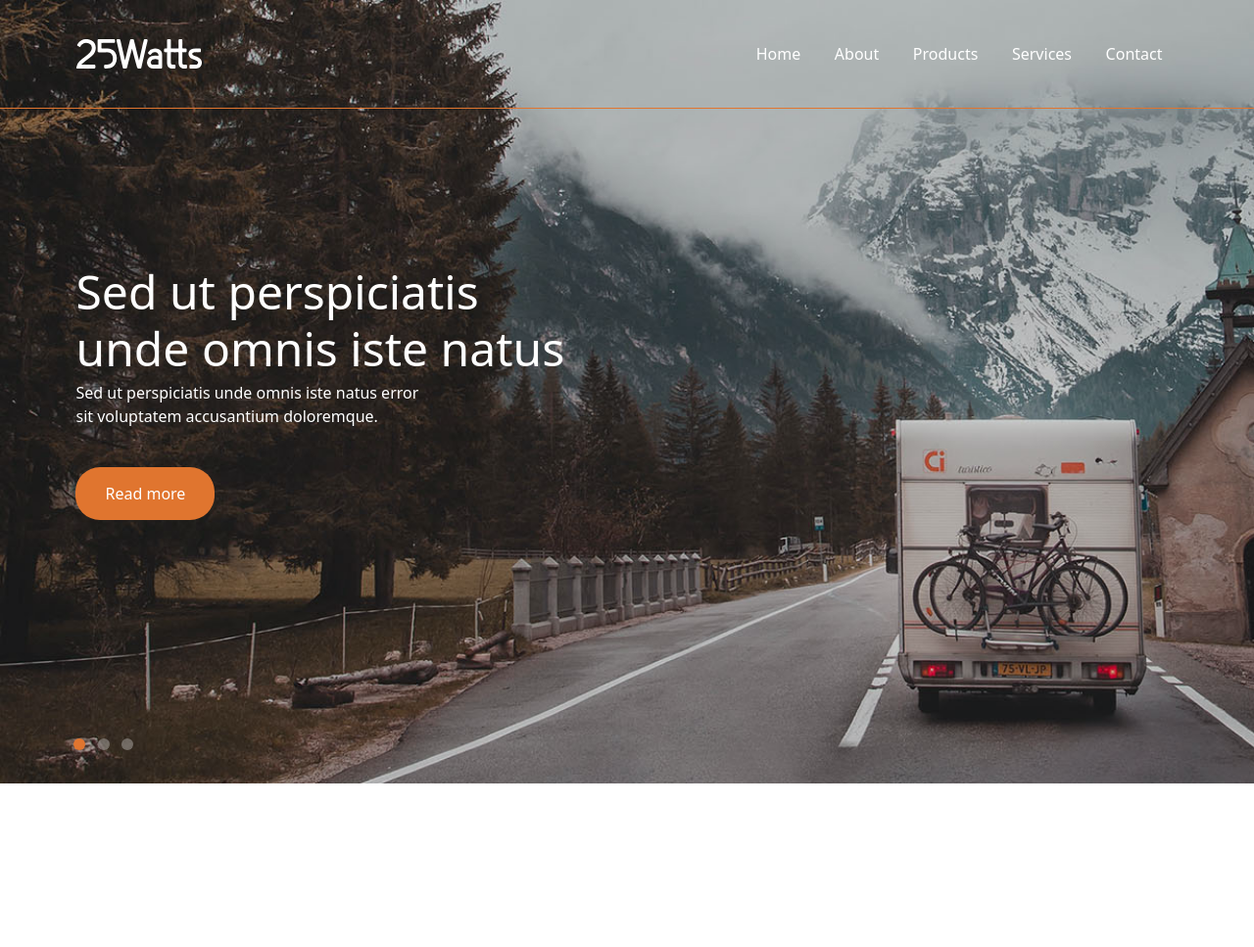
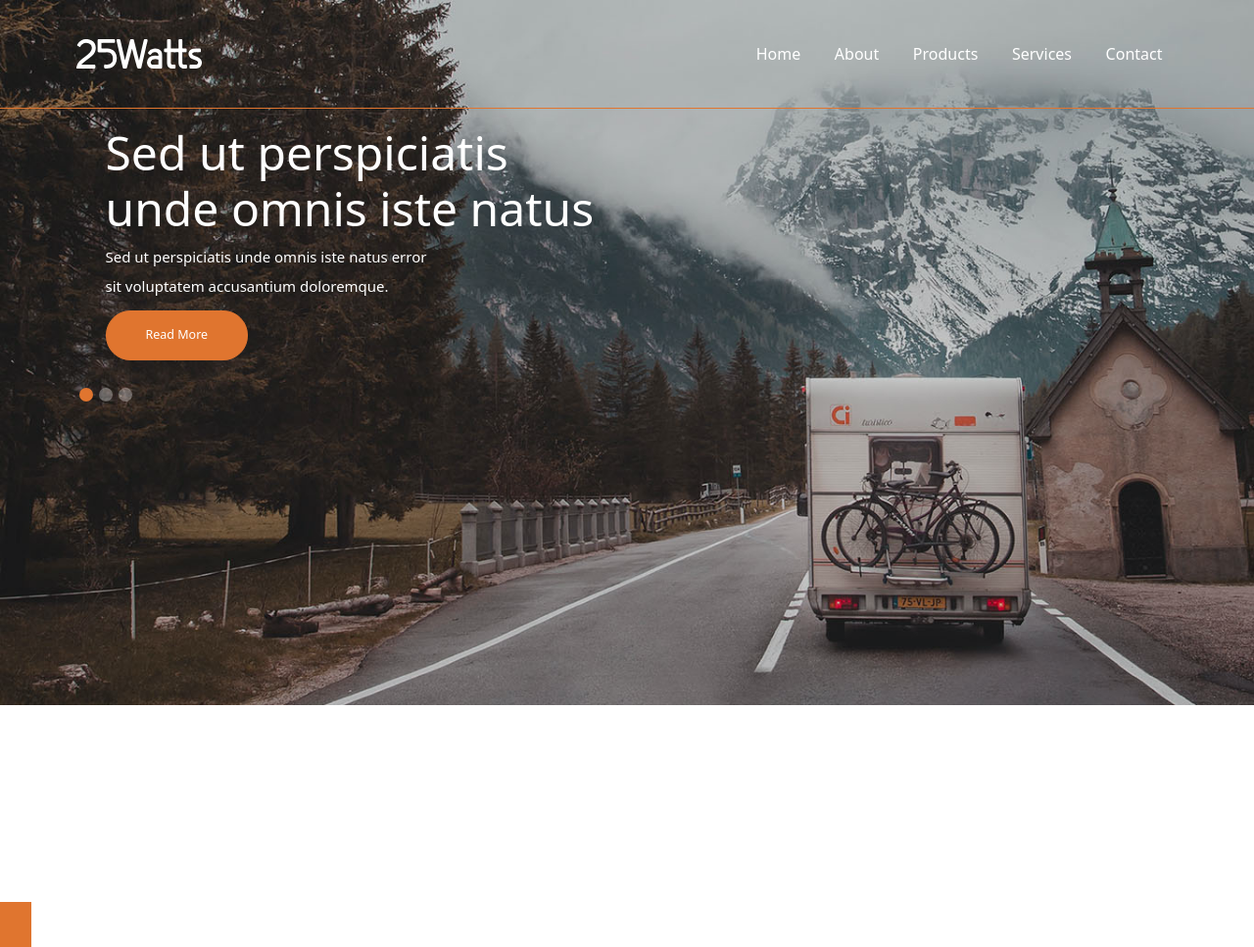
Before and after one commit to RhaulA/mundosefrontend, a PHP site: page / in a window 1280 px wide. Shown: the top 967 px of the page at 98% size. Run offline with PHP 8.4, Linux system fonts and the light colour scheme; some libraries are stand-ins or nearby versions.

Commit message:
primer compromiso

```diff
--- a/assets/styles/_contact.scss
+++ b/assets/styles/_contact.scss
@@ -7,9 +7,23 @@
     margin-left: 7.5rem;
     margin-bottom: 7rem;
 
+
+        /*form{
+          display: flex;
+          flex-direction: column;
+
+
+        }
+*/
         input{
             padding: 1.5rem 0.75rem;
-            font-size: 1.5rem
+            font-size: 1.5rem;
+            border: none;
+            border-bottom: 1px solid #BEBEBE;
+            margin-bottom: 3.1rem;
+            background: none;
+
+
         }
         textarea{
             padding: 1.5rem 0.75rem;
@@ -22,12 +36,12 @@
         color: black;
         margin-bottom: 75px;
 
-
+      }
           > span {
                 display: block;
                 color: $color-primary;
         }
-    }
+
 
             button{
 
@@ -38,13 +52,18 @@
             font-size: 1.6rem;
             padding: 15px 50px;
             @include border-radius(25px);
+            width: 14.6rem;
+
+
         }
-
+ }
      .form-img{
             padding-right: 101px;
             margin-top: 12rem;
             margin-bottom: 11rem;
             margin: 0 auto;
+            max-width: 59rem;
+            width: 45%;
 
 
             .custom-class {
@@ -56,6 +75,3 @@
                 }
               }
         }
-
-
- }
--- a/assets/styles/_inicio.scss
+++ b/assets/styles/_inicio.scss
@@ -1,109 +1,81 @@
 .section-inicio {
-    overflow: hidden;
 
 
-    .slider-items {
-        display: flex;
-     // flex-direction: row;
-        flex-wrap:row nowrap;
-        justify-content: space-between;
-        width: 300%;
+        .carousel-caption{
 
-
-        transition: all .5s ease;
-        transform: translateX(-0%);
+                position: absolute;
+                background-size: cover;
+                text-align: left;
+                bottom: 32rem;
+                justify-content: flex-start;
+                @extend .container;
+                left: 0px;
+                margin-left: 10rem;
+                padding-bottom: 32px;
+                margin-top: 30rem;
 
 
 
-
-
-        .slider-item {
-            display: none;
-            height: 100vh;
-            align-items: center;
-            justify-content: center;
-            color: white;
+            h2 {
+                font-size: 4.8rem;
 
 
 
+            p {
+                font-size: 1rem;
+                margin-bottom: 60px;
+                text-align: left;
 
 
 
-            &.slider-item--active {
-                display: flex;
-
-            }
-
-            &.slider-item--first {
-                background-image: url("../images/slider-1.png");
-                background-size: cover;
-                width: calc(100% /3);
-                min-width: 10vh;
-                overflow: hidden;
-
-            }
-
-            h2 {
-                font-size: 4.8rem;
-            }
-
-            p {
-                font-size: 1.6rem;
-                margin-bottom: 40px;
-            }
-
-            a {
-                display: inline-block;
-                color: white;
-                text-decoration: none;
-                background-color: $color-primary;
-                @include border-radius(25px);
-                font-size: 1.6rem;
-                padding: 15px 30px;
-            }
-
+                /*button{
+                    $border-radius:            25px !default;
+                    $btn-padding-y:            15px;;
+                    $btn-padding-x:             40px;
+               }*/
         }
 
+
     }
-        .slider-nav {
-            position: absolute;
-            width: 100%;
-            bottom: 20px;
-            left: auto;
+}
+        .carousel-item{
 
-            > ul {
-                @extend .container;
-                padding-left: 0;
+            position: relative;
+            text-align: center;
+        }
 
-                > li {
-                    display: inline-block;
-                    margin-left: 5px;
-                    margin-right: 5px;
+        .carousel-indicators {
 
-                    > a {
+            justify-content: flex-start;
+            bottom: 30rem;
+            @extend .container;
+
+
+
+                        button {
                         display: block;
                         font-size: 0;
                         line-height: 0;
                         display: block;
-                        width: 12px;
-                        height: 12px;
+                        width: 0.4rem;
+                        height: 0.4rem;
                         padding: 5px;
                         color: transparent;
                         border: 0;
                         outline: none;
                         background-color: white;
                         opacity: 0.3;
-                        @include border-radius(25px);
+                        border-radius: 25px;
                         pointer-events: visiblePainted;
+                        border-bottom: 0em;
 
 
-                        &.slider-nav--active {
+                 }
+
+                            .active {
                             background-color: $color-primary;
                             opacity: 1;
                         }
-                    }
-                }
-            }
-        }
 
+         }
 }
--- a/index.html
+++ b/index.html
@@ -4,7 +4,7 @@
 <head>
     <meta charset="UTF-8">
     <meta name="viewport" content="width=device-width, initial-scale=1.0">
-    <title>Módulo HTML Diplo FullStack</title>
+    <title>25Watts</title>
     <link rel="stylesheet" href="./assets/styles/app.css">
 </head>
 
@@ -29,37 +29,58 @@
         <section id="inicio" class="section-inicio">
             <div class="slider">
                 <div class="slider-items">
-                    <div class="slider-item slider-item--first slider-item--active">
-                        <div class="container">
-                            <h2>Sed ut perspiciatis<br> unde omnis iste natus</h2>
-                            <p>Sed ut perspiciatis unde omnis iste natus error<br> sit voluptatem accusantium
-                                doloremque.</p>
-                            <a href="">Read more</a>
+                        <div id="carouselExampleCaptions" class="carousel slide" data-bs-ride="carousel">
+                            <div class="carousel-indicators">
+                              <button type="button" data-bs-target="#carouselExampleCaptions" data-bs-slide-to="0" class="active" aria-current="true" aria-label="Slide 1"></button>
+                              <button type="button" data-bs-target="#carouselExampleCaptions" data-bs-slide-to="1" aria-label="Slide 2"></button>
+                              <button type="button" data-bs-target="#carouselExampleCaptions" data-bs-slide-to="2" aria-label="Slide 3"></button>
+                            </div>
+                            <div class="carousel-inner ">
+                                <div class="carousel-item active">
+                                        <img src="./assets/images/slider-1.png" class="d-block w-100" alt="imagen1">
+                                    <div container>
+                                        <div class="carousel-caption ">
+                                            <h2 class="text-start sm-base">Sed ut perspiciatis<br> unde omnis iste natus</h2>
+                                                <p class="text-start lh-lg fs-4 "> Sed ut perspiciatis unde omnis iste natus error<br> sit voluptatem accusantium
+                                                    doloremque.</p>
+                                                    <div class="form-group">
+                                                        <div class="col-md-12 text-star">
+                                                            <button type="submit" class="btn btn-primary text-white fs-5">Read More</button>
+                                                        </div>
+                                                    </div>
+
+                                        </div>
+                                    </div>
+                                </div>
+                              <div class="carousel-item">
+                                <img src="./assets/images/road-g0da948a4b_1280.jpg" class="d-block w-100" alt="imagen2">
+                                <div class="carousel-caption  d-md-block">
+                                    <h2 class="text-start sm-base">Sed ut perspiciatis<br> unde omnis iste natus</h2>
+                                        <p class="text-start lh-lg fs-4 "> Sed ut perspiciatis unde omnis iste natus error<br> sit voluptatem accusantium
+                                            doloremque.</p>
+                                            <div class="form-group">
+                                                <div class="col-md-12 text-star">
+                                                    <button type="submit" class="btn btn-primary text-white fs-5">Read More</button>
+                                                </div>
+                                            </div>
+                                </div>
+                              </div>
+                              <div class="carousel-item">
+                                <img src="./assets/images/road-g83d52bb46_1920.jpg" class="d-block w-100" alt="imagen3">
+                                <div class="carousel-caption d-md-block">
+                                    <h2 class="text-start sm-base"> Sed ut perspiciatis<br> unde omnis iste natus</h2>
+                                        <p class="text-start lh-lg fs-4 ">Sed ut perspiciatis unde omnis iste natus error<br> sit voluptatem accusantium
+                                            doloremque.</p>
+                                            <div class="form-group">
+                                                <div class="col-md-12 text-star">
+                                                    <button type="submit" class="btn btn-primary text-white fs-5">Read More</button>
+                                                </div>
+                                            </div>
+                                </div>
+                              </div>
+                            </div>
                         </div>
-                    </div>
-                    <div class="slider-item slider-item--first slider-item--active">
-                        <div class="container">
-                            <h2>Sed ut perspiciatis<br> unde omnis iste natus</h2>
-                            <p>Sed ut perspiciatis unde omnis iste natus error<br> sit voluptatem accusantium
-                                doloremque.</p>
-                            <a href="">Read more</a>
-                        </div>
-                    </div>
-                    <div class="slider-item slider-item--first slider-item--active">
-                        <div class="container">
-                            <h2>Sed ut perspiciatis<br> unde omnis iste natus</h2>
-                            <p>Sed ut perspiciatis unde omnis iste natus error<br> sit voluptatem accusantium
-                                doloremque.</p>
-                            <a href="">Read more</a>
-                        </div>
-                    </div>
-                </div>
-                <div class="slider-nav">
-                    <ul>
-                        <li><a  class="slider-nav--active"></a></li>
-                        <li><a class=""></a></li>
-                        <li><a class=""></a></li>
-                    </ul>
+
                 </div>
             </div>
         </section>
@@ -162,10 +183,9 @@
                         <div class="form-group">
                             <span class="col-md-1 col-md-offset-2 text-center"></span>
                             <div class="col-md-12">
-                                <input id="fname" name="name" type="text" placeholder="Name" class="form-control">
+                                <input id="name" name="name" type="text" placeholder="Name" class="form-control">
                             </div>
                         </div>
-
                         <div class="form-group">
                             <span class="col-md-1 col-md-offset-2 text-center"></span>
                             <div class="col-md-12">
```
Also changed, not shown: assets/styles/_variables.scss (+8 -0 lines), assets/images/road-g0da948a4b_1280.jpg (added), assets/images/road-g83d52bb46_1920.jpg (added), assets/styles/app.css, 1 other file.
